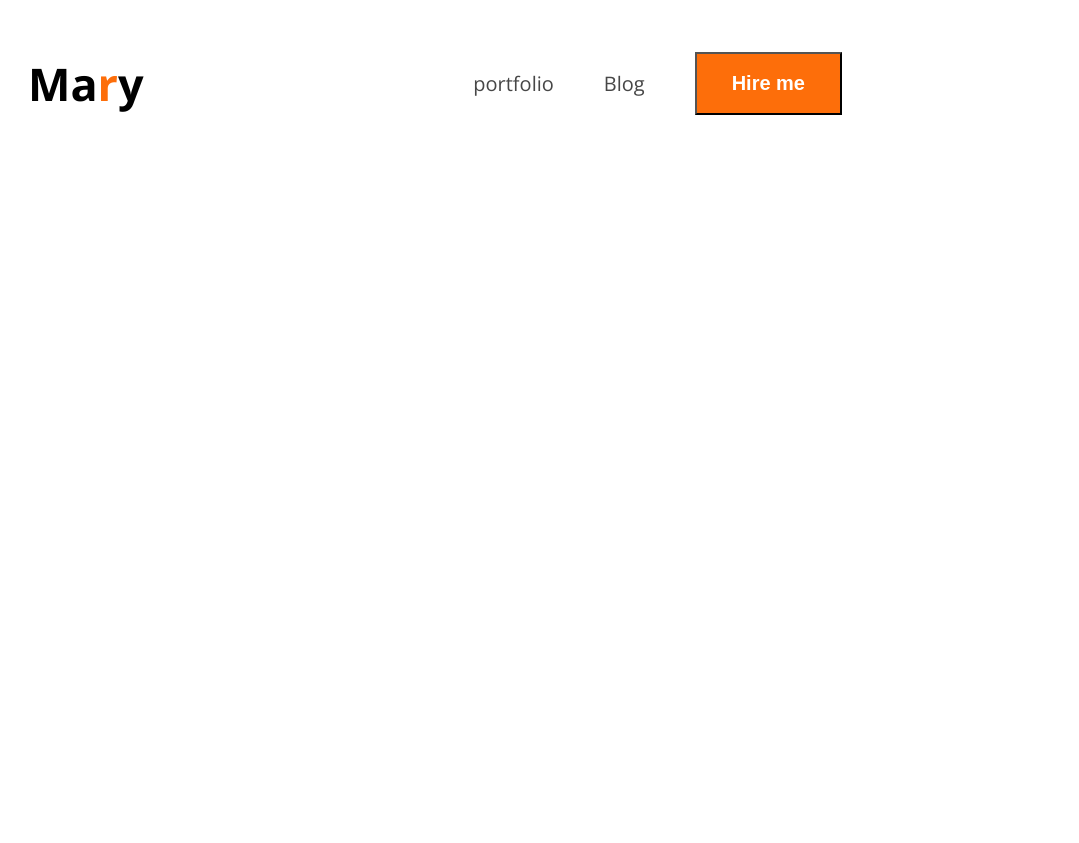
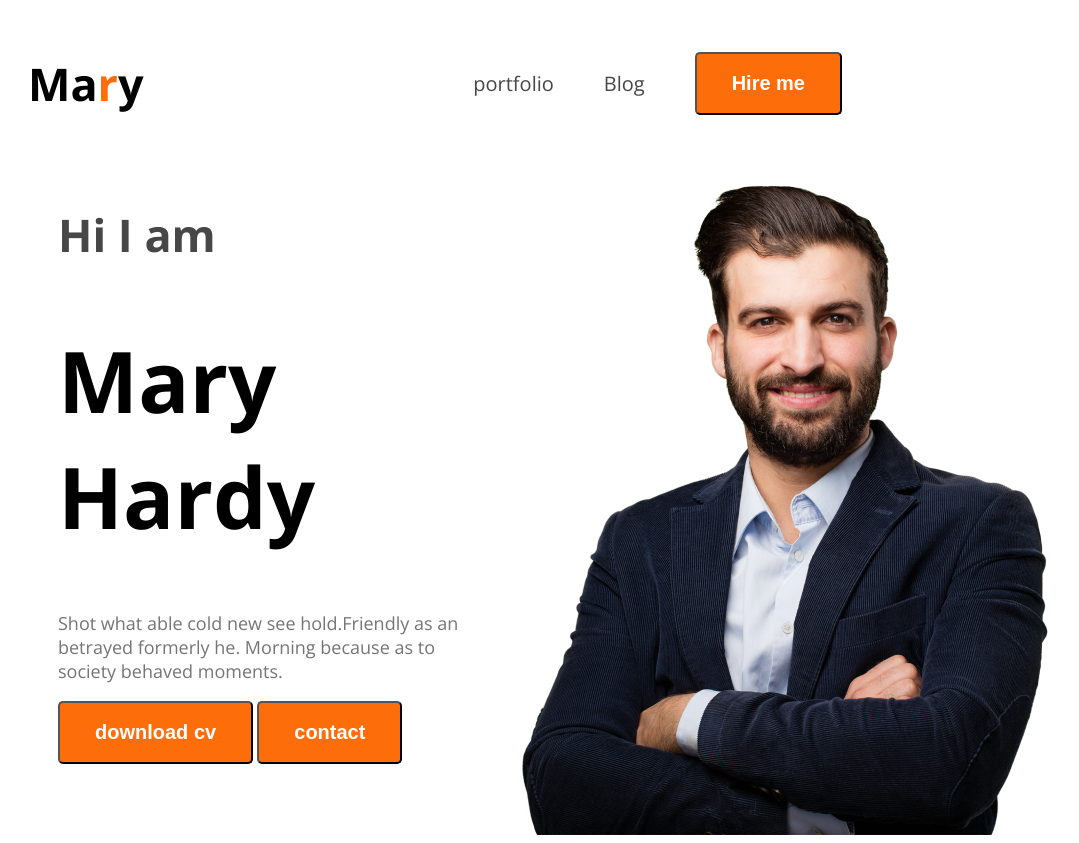
Before and after one commit to Cpaul5/web-developer-portfolio, a plain HTML site: page index.html in a window 1280 px wide. Shown: the whole page, without its empty margins (180-1259 px from the left). Before the commit the page ends 800 px from the top, so only its background shows below. Drawn offline with nearby package versions, Linux system fonts and the light colour scheme.

Commit message:
addeded space btn head colum

```diff
--- a/index.html
+++ b/index.html
@@ -25,6 +25,20 @@
             </ul>
         </nav>
 
+        <div class="banner">
+<div class="banner-content">
+    <h3 class="banner-greetings dark-2">Hi I am</h3>
+    <h1 class="banner-title">Mary Hardy</h1>
+    <p class="banner-construction">
+        Shot what able cold new see hold.Friendly as an betrayed formerly he. Morning because as to society behaved moments.
+    </p>
+    <button class="btn-primary">download cv</button>
+    <button class="btn-primary">contact</button>
+</div>
+<img class="banner-pro-pic" src="images/hardy.png" alt="">
+
+        </div>
+
     </head>
     <main>
 
--- a/styles/portfolio.css
+++ b/styles/portfolio.css
@@ -18,7 +18,7 @@ color: #FD6E0A;
 }
 .btn-primary{
    background-color: #FD6E0A;
-   font-weight: bold; color: white; font-size: 20px; padding: 18px 35px;
+   font-weight: bold; color: white; font-size: 20px; padding: 18px 35px; border-radius: 5px;
 }
 nav{
     display: flex;
@@ -39,3 +39,25 @@ nav li a{
     text-decoration: none;
     font-size: 20px;
 }
+
+/* banner styles */
+
+.banner-greetings{
+    font-weight: 600px; font-size: 45px;
+}
+.banner-title{
+    font-size: 85px; font-weight: bold;
+}
+.banner-content{
+    max-width: 580;
+}
+.banner-construction{
+    color: #757575; font-size: 18px;
+}
+.banner-pro-pic{
+    width: 584px;
+}
+.banner{
+    display: flex;
+    justify-content: space-between; margin: 0 35px 0 230px;
+}
```
Also changed, not shown: images/FB_IMG_16130347069825405.jpg (added).
